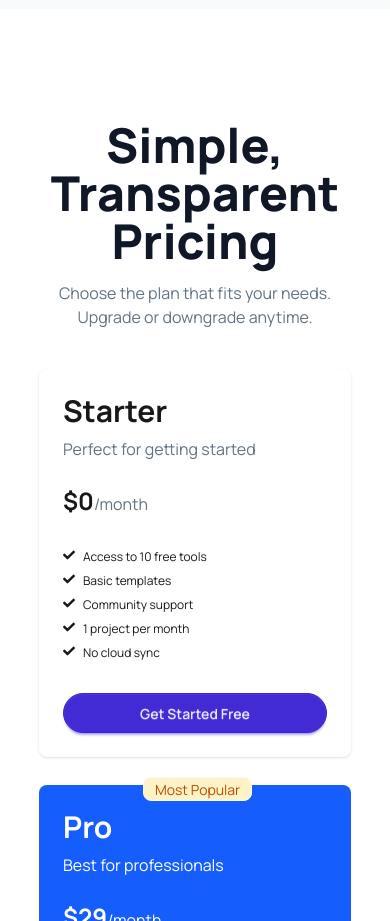
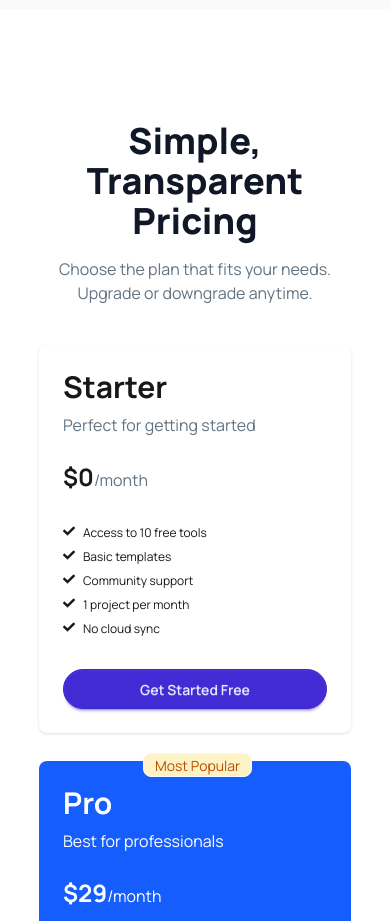
Before and after one commit to chandan-d-karmaker/digitools, a React (Vite) app: page / in a window 390 px wide. Shown: the part 7200-8121 px from the top of the page. Built offline with nearby package versions, Linux system fonts and the light colour scheme.

Commit message:
fixed mobile price section font size

```diff
--- a/src/components/Pricing.jsx
+++ b/src/components/Pricing.jsx
@@ -9,7 +9,7 @@ const Pricing = ({ pricesPromise }) => {
         <div className='py-28 w-4/5 mx-auto'>
 
             <div className='text-center mb-10'>
-                <h1 className='text-5xl font-extrabold mb-4 text-[#101727]'>Simple, Transparent Pricing</h1>
+                <h1 className='md:text-5xl text-4xl font-extrabold mb-4 text-[#101727]'>Simple, Transparent Pricing</h1>
                 <p className='text-[16px] text-[#627382]'>Choose the plan that fits your needs. Upgrade or downgrade anytime.</p>
             </div>
             <div className='grid grid-cols-1 md:grid-cols-2 lg:grid-cols-3 gap-7'>
```
